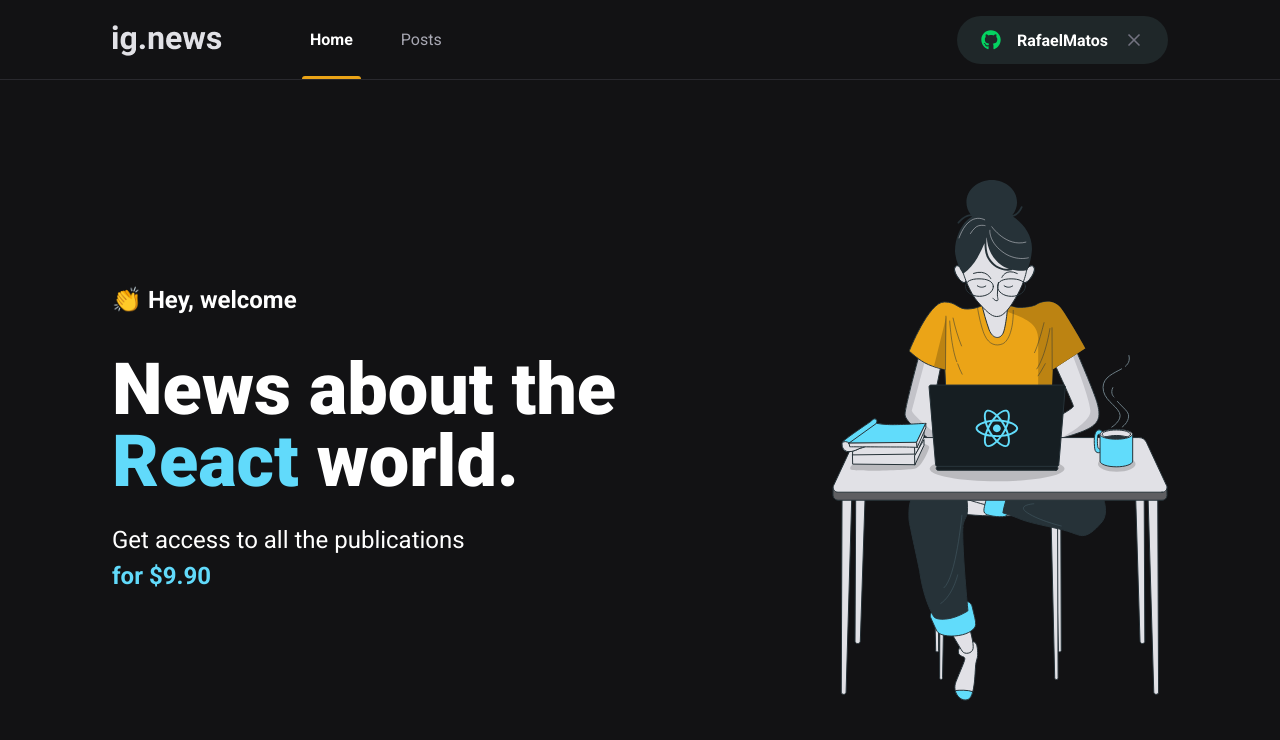
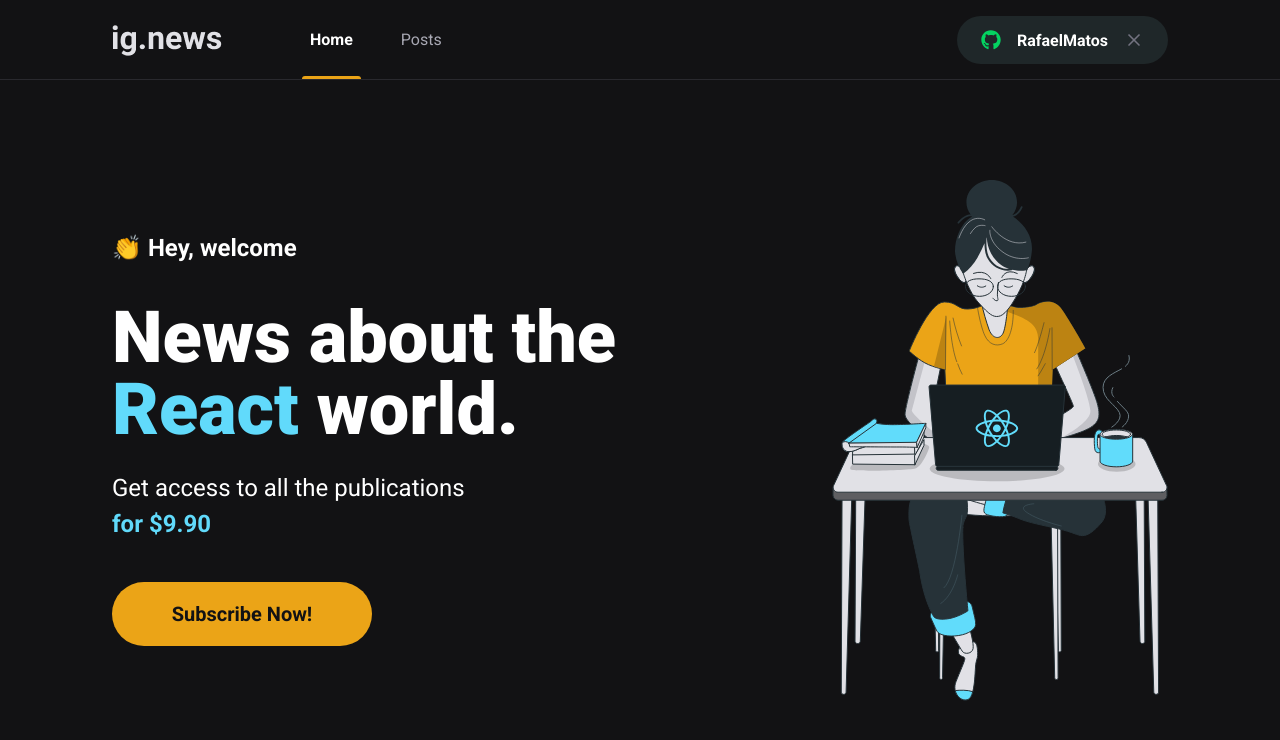
Before and after one commit to RafaelMatos/Ignite-Ignews, a Next.js app: page / in a window 1280 px wide. Shown: the top 740 px of the page. Built offline with nearby package versions, Linux system fonts and the light colour scheme.

Commit message:
Component SubscribeButton

```diff
--- /dev/null
+++ b/src/components/SubscribeButton/index.tsx
@@ -0,0 +1,13 @@
+import styles from './styles.module.scss'
+
+export function SubscribeButton(){
+
+    return(
+        <button
+            type="button"
+            className={styles.subscribeButton}
+        >
+            Subscribe Now!
+        </button>
+    )
+}
--- /dev/null
+++ b/src/components/SubscribeButton/styles.module.scss
@@ -0,0 +1,20 @@
+.subscribeButton{
+    height: 4rem;
+    width: 260px;
+    border: 0;
+    border-radius:  2rem;
+    background: var(--yellow-500);
+    color: var(--gray-900);
+    font-size: 1.25rem;
+    font-weight: bold;
+
+    display: flex;
+    align-items: center;
+    justify-content: center;
+
+    transition: filter 0.2s;
+
+    &:hover {
+        filter : brightness(0.8)
+    }
+}
--- a/src/pages/home.module.scss
+++ b/src/pages/home.module.scss
@@ -38,4 +38,8 @@
             font-weight: bold;
         }
     }
+
+    button {
+        margin-top: 2.5rem;
+    }
 }
--- a/src/pages/index.tsx
+++ b/src/pages/index.tsx
@@ -1,5 +1,6 @@
 // import styles from '../styles/home.module.scss'
 import Head from 'next/head'
+import { SubscribeButton } from '../components/SubscribeButton'
 import styles from './home.module.scss'
 
 export default function Home() {
@@ -16,6 +17,7 @@
           Get access to all the publications <br />
           <span> for $9.90</span>
         </p>
+        <SubscribeButton/>
       </section>
       <img src="/images/avatar.svg" alt="Girl coding" />
     </main>
```
